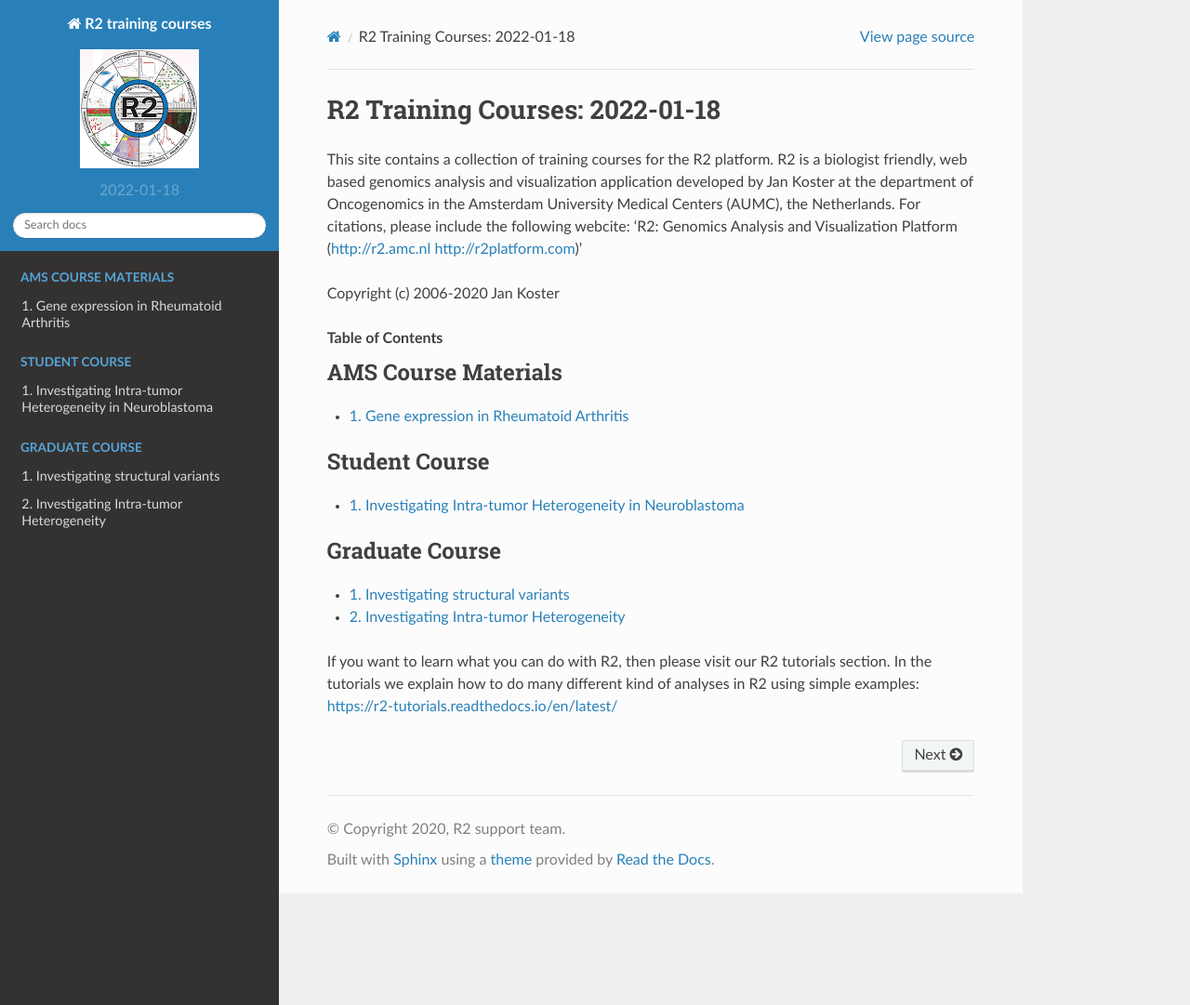
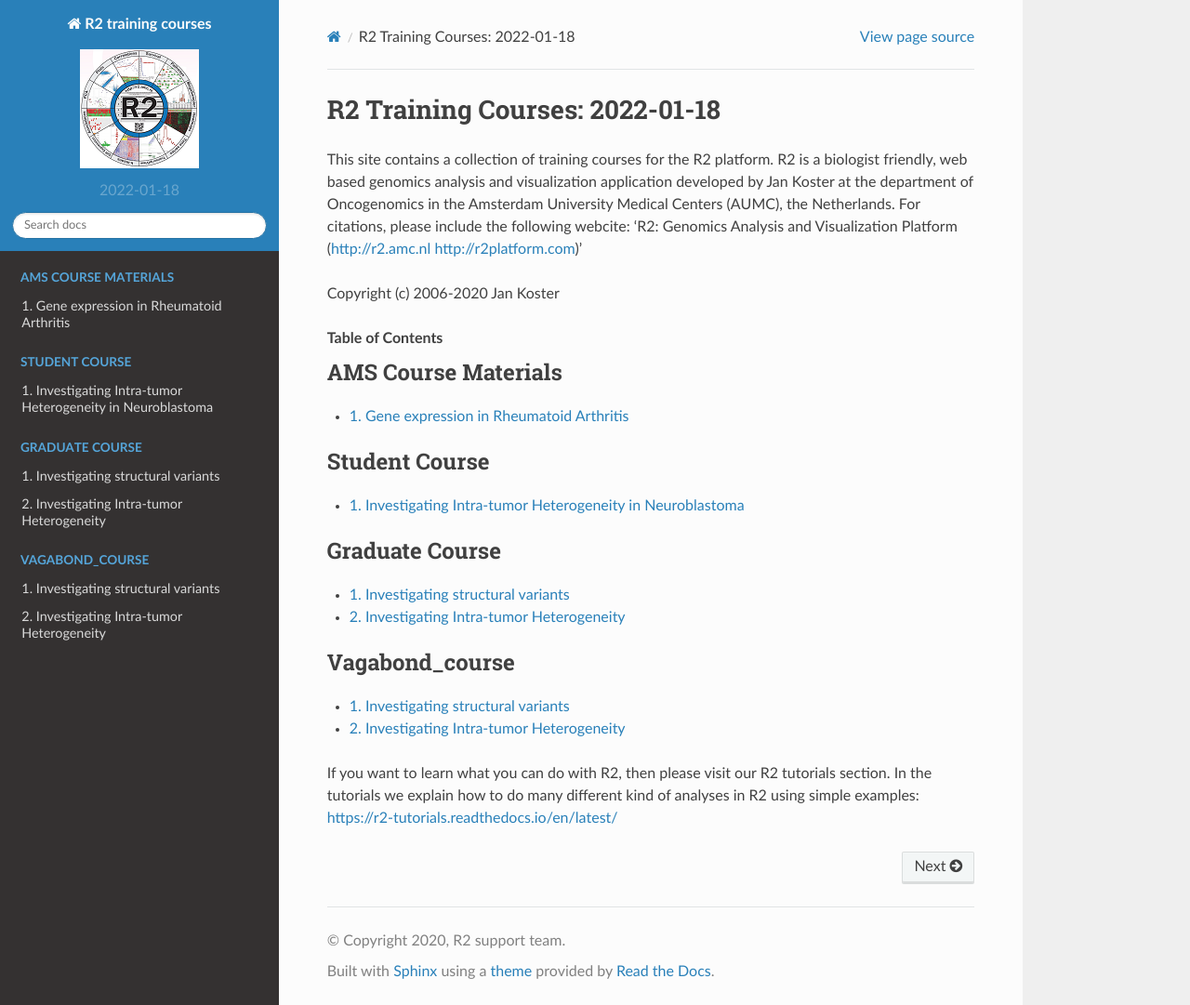
Before and after one commit to antronerds/r2-training-courses, a Sphinx documentation site: the page built from docs/index.rst, in a window 1280 px wide and 1081 px high. Shown: the whole window at 93% size. Built offline with Sphinx 7.4.7 and the Read the Docs theme 2.0.0, drawn with Linux system fonts in a browser that asks for light colours.

Commit message:
Update index.rst

```diff
--- a/docs/index.rst
+++ b/docs/index.rst
@@ -31,5 +31,13 @@
    Investigating_Tumor_Heterogeneity
 
 
+.. toctree::
+   :maxdepth: 1
+   :numbered:
+   :caption: Vagabond_course
+
+   Finding_structural_variants
+   Investigating_Tumor_Heterogeneity
+
 
 If you want to learn what you can do with R2, then please visit our R2 tutorials section. In the tutorials we explain how to do many different kind of analyses in R2 using simple examples: https://r2-tutorials.readthedocs.io/en/latest/
```
